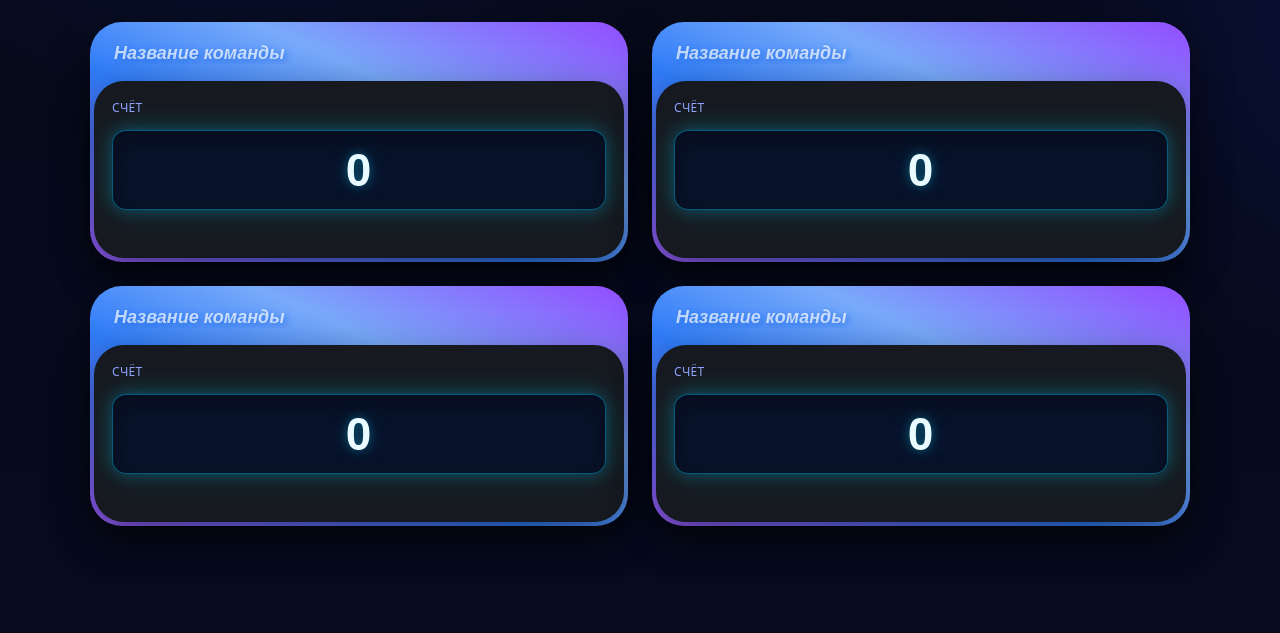
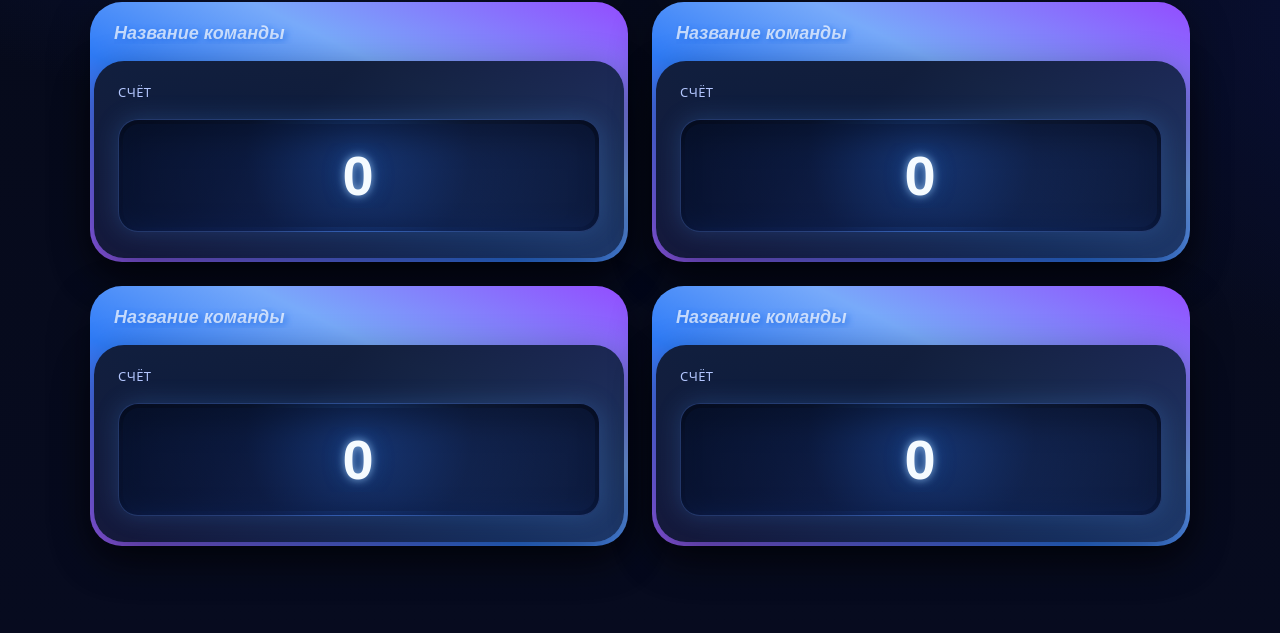
Before and after one commit to stas2063/tracker, a plain HTML site: page scoreboard.html in a window 1280 px wide. Shown: the part 167-800 px from the top of the page. Drawn offline with Linux system fonts and the light colour scheme.

Commit message:
Add gradient framed score panel

```diff
--- a/scoreboard.html
+++ b/scoreboard.html
@@ -100,14 +100,14 @@
     .card-content{
       width:100%;
       height:100%;
-      background-color:#161a20;
+      background:linear-gradient(140deg, rgba(16,26,52,.95) 0%, rgba(10,19,44,.92) 35%, rgba(24,46,90,.9) 100%);
       border-radius:30px;
-      color:#838383;
+      color:#9fa7c9;
       font-size:12px;
-      padding:18px;
+      padding:22px 24px 26px;
       display:flex;
       flex-direction:column;
-      gap:14px;
+      gap:18px;
       flex:1;
       box-shadow:var(--shadow);
     }
@@ -118,25 +118,45 @@
       outline:none;
     }
     .score-label{
-      font-size:12px;
-      color:var(--muted);
+      font-size:13px;
+      color:#b4c7ff;
       text-transform:uppercase;
-      letter-spacing:.32px;
+      letter-spacing:.42px;
+    }
+    .score-panel{
+      position:relative;
+      border-radius:20px;
+      padding:22px 18px;
+      background:radial-gradient(circle at 50% 30%, rgba(48,123,248,.55) 0%, rgba(17,37,86,.35) 45%, rgba(7,15,40,.85) 100%);
+      box-shadow:inset 0 18px 28px rgba(0,0,0,.45), inset 0 -6px 18px rgba(14,36,90,.65), 0 0 24px rgba(80,158,255,.22);
+      border:1px solid rgba(102,150,255,.28);
+    }
+    .score-panel::after{
+      content:"";
+      position:absolute;
+      inset:4px;
+      border-radius:16px;
+      background:linear-gradient(145deg, rgba(6,18,47,.85) 0%, rgba(10,24,62,.75) 40%, rgba(16,34,78,.6) 100%);
+      z-index:0;
+      pointer-events:none;
+      opacity:.7;
     }
     .score-input{
-      background:rgba(4,16,46,.75);
-      color:#e9fbff;
-      border:1px solid rgba(0,212,255,.38);
-      border-radius:14px;
-      padding:12px 14px;
-      font-size:46px;
+      position:relative;
+      z-index:1;
+      background:transparent;
+      color:#f5fbff;
+      border:none;
+      width:100%;
+      font-size:56px;
       font-weight:900;
       text-align:center;
-      letter-spacing:1px;
-      text-shadow:0 0 10px rgba(0,212,255,.35), 0 0 22px rgba(0,212,255,.18);
-      box-shadow:inset 0 8px 24px rgba(0,0,0,.35), var(--glow);
-      width:100%;
-      display:block;
+      letter-spacing:2px;
+      text-shadow:0 0 8px rgba(168,211,255,.8), 0 0 22px rgba(35,143,255,.35);
+    }
+    .score-input:focus{
+      outline:none;
+      text-shadow:0 0 12px rgba(195,229,255,.85), 0 0 32px rgba(64,159,255,.45);
     }
     /* hide number input arrows */
     .score-input::-webkit-outer-spin-button,
@@ -147,10 +167,6 @@
     .score-input[type=number]{
       appearance:textfield;
       -moz-appearance:textfield;
-    }
-    .score-input:focus{
-      outline:none;
-      border-color:var(--accent);
     }
   </style>
 </head>
@@ -167,7 +183,9 @@
       </div>
       <div class="card-content">
         <div class="score-label">&#1057;&#1095;&#1105;&#1090;</div>
-        <input class="score-input" type="number" inputmode="numeric" value="0" data-input-score />
+        <div class="score-panel">
+          <input class="score-input" type="number" inputmode="numeric" value="0" data-input-score />
+        </div>
       </div>
     </section>
   </template>
```
